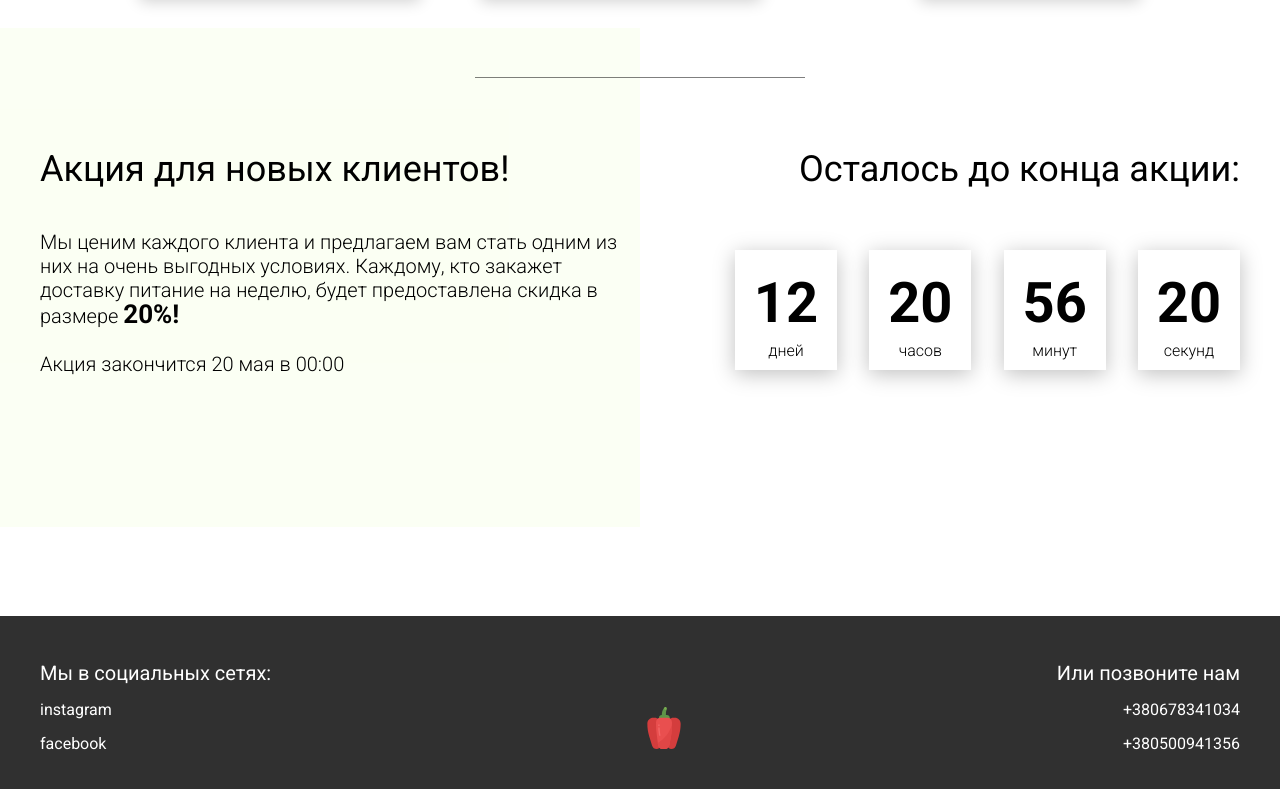
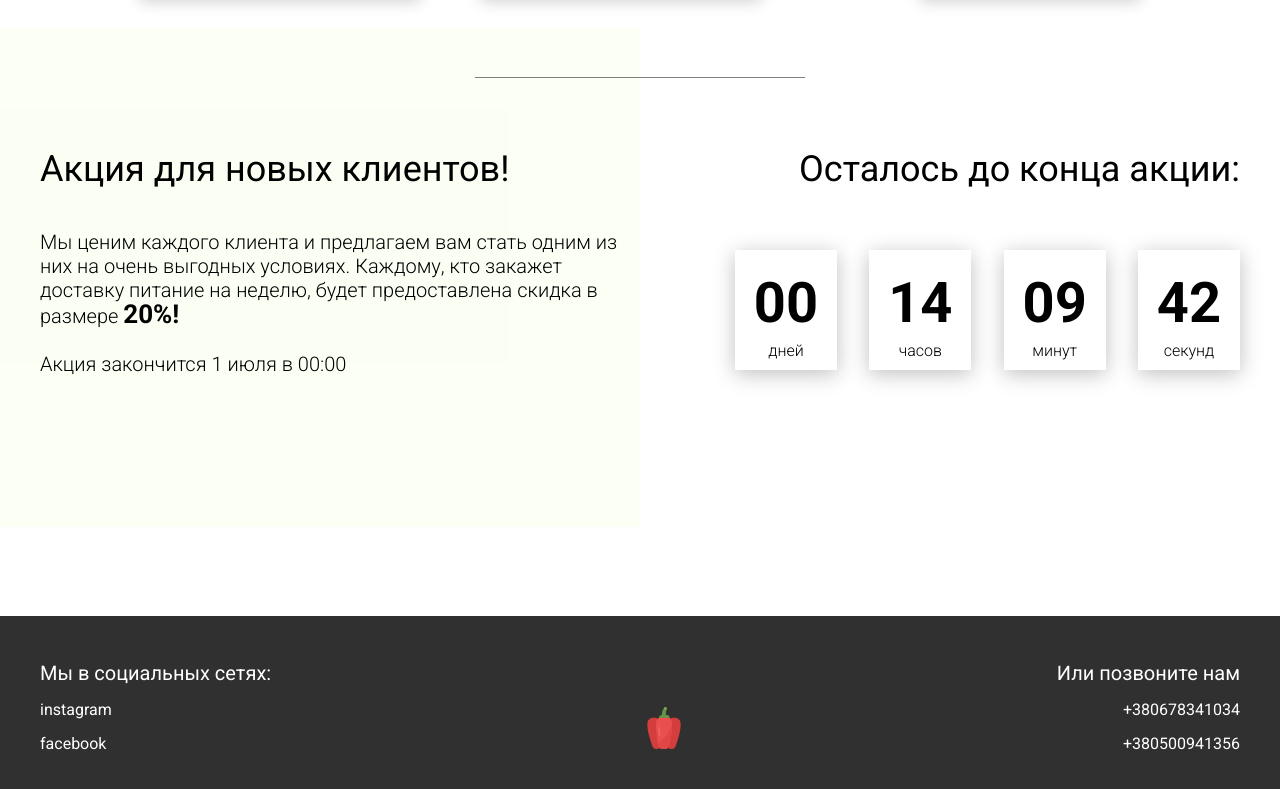
Before and after one commit to ThisMarLi/Step_JS_Food, a plain HTML site: page index.html in a window 1280 px wide. Shown: the part 3448-4237 px from the top of the page. Drawn offline with Linux system fonts and the light colour scheme.

Commit message:
Step_JS_Food_2_Timer

```diff
--- a/index.html
+++ b/index.html
@@ -242,7 +242,7 @@
                     Мы ценим каждого клиента и предлагаем вам стать одним из них на очень выгодных условиях.
                     Каждому, кто закажет доставку питание на неделю, будет предоставлена скидка в размере <span>20%!</span>
                     <br><br>
-                    Акция закончится 20 мая в 00:00
+                    Акция закончится 1 июля в 00:00
                 </div>
             </div>
             <div class="promotion__timer">
--- a/js/script.js
+++ b/js/script.js
@@ -1,6 +1,8 @@
 'use strict';
 
 window.addEventListener('DOMContentLoaded', () => {
+
+    // Tabs
 
     const tabs = document.querySelectorAll('.tabheader__item'),
           tabsContent = document.querySelectorAll('.tabcontent'),
@@ -38,4 +40,65 @@ window.addEventListener('DOMContentLoaded', () => {
             });
         }
     });
+
+    // Timer
+
+    const deadline = '2020-06-19';
+
+    function getTimeRemaining(endtime) {
+        const t = Date.parse(endtime) - Date.parse(new Date()),
+              days = Math.floor(t / (1000 * 60 * 60 * 24)),
+              hours = Math.floor((t / (1000 * 60 * 60)) % 24),
+              minutes = Math.floor((t / 1000 / 60) % 60),
+              seconds = Math.floor((t / 1000) % 60);
+
+        return {
+            'total': t,
+            'days': days,
+            'hours': hours,
+            'minutes': minutes,
+            'seconds': seconds
+        };
+    }
+
+    function getZero(num) {
+        if (num >= 0 && num < 10) {
+            return `0${num}`;
+        } else {
+            return num;
+        }
+    }
+
+    function setClock(selecto, endtime) {
+        const timer = document.querySelector(selecto),
+              days = timer.querySelector('#days'),
+              hours = timer.querySelector('#hours'),
+              minutes = timer.querySelector('#minutes'),
+              seconds = timer.querySelector('#seconds'),
+              timeInterval = setInterval(updateClock, 1000);
+
+        updateClock();
+
+        function updateClock() {
+            const t = getTimeRemaining(endtime);
+
+            days.innerHTML = getZero(t.days);
+            hours.innerHTML = getZero(t.hours);
+            minutes.innerHTML = getZero(t.minutes);
+            seconds.innerHTML = getZero(t.seconds);
+
+            if (t.total <= 0) {
+                clearInterval(timeInterval);
+            }
+
+            if (t.total < 0) {
+                days.innerHTML = '00';
+                hours.innerHTML = '00';
+                minutes.innerHTML = '00';
+                seconds.innerHTML = '00';
+            }
+        }
+    }
+
+    setClock('.timer', deadline);
 });
```
